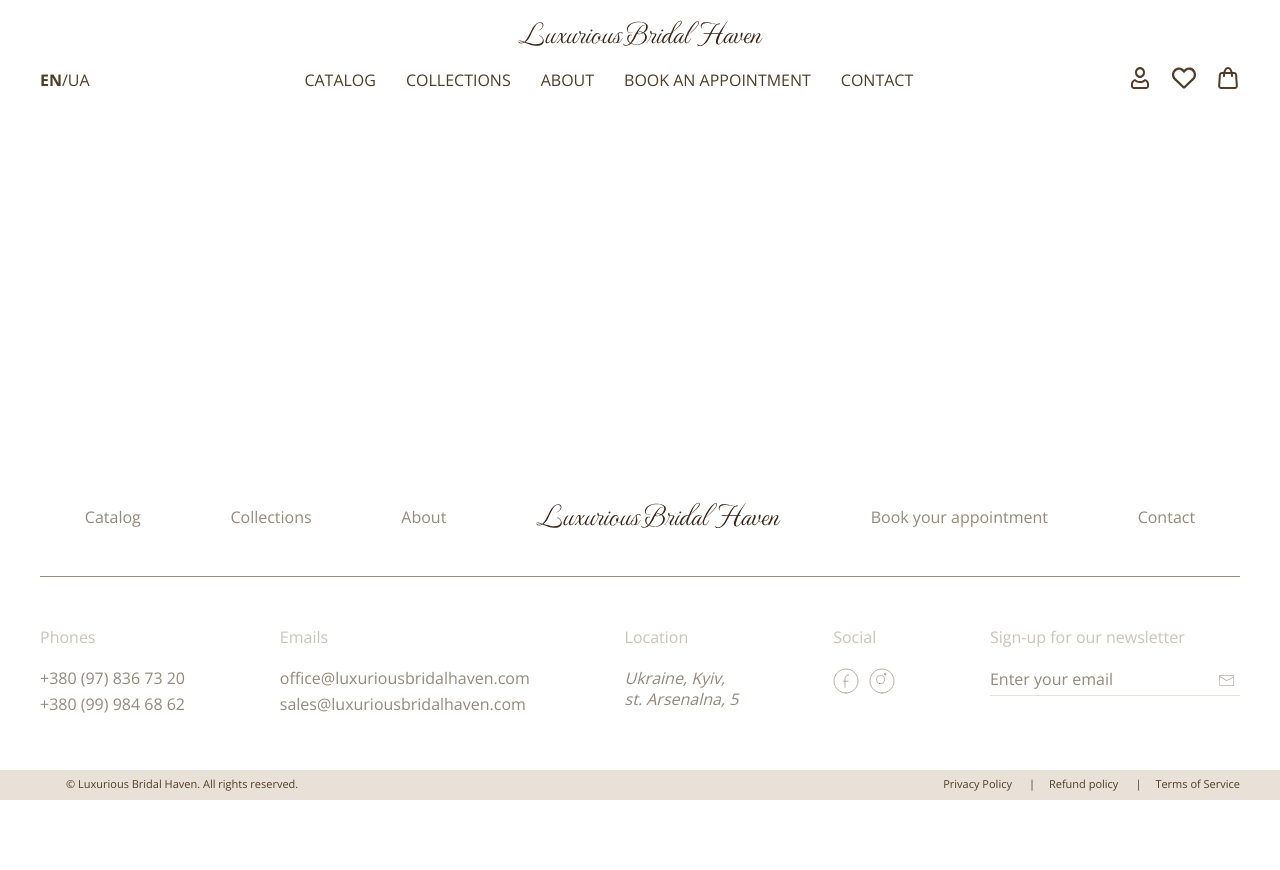
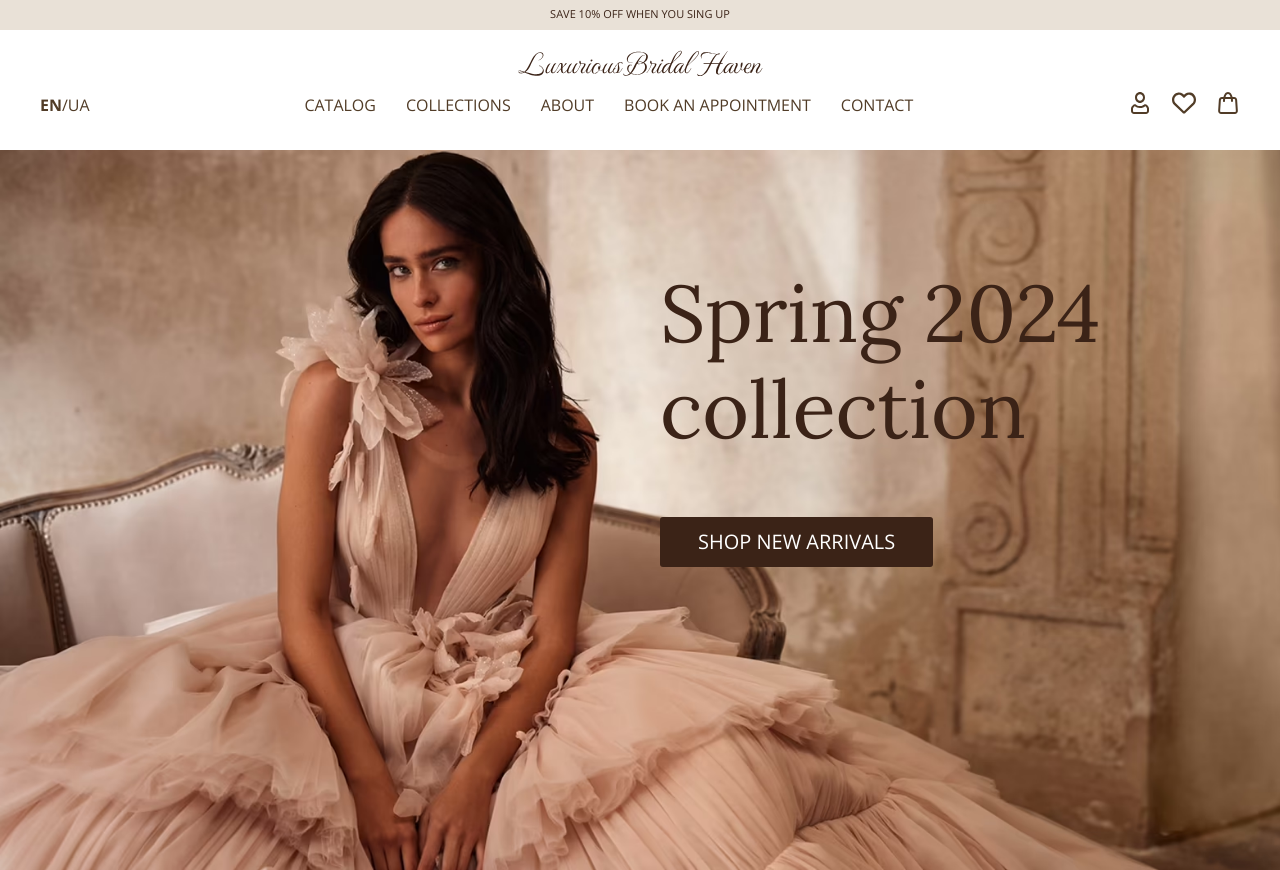
Before and after one commit to velikanove/bridal-haven, a website: page app/pages/index.html in a window 1280 px wide. Shown: the top 870 px of the page. Before the commit the page ends 800 px from the top, so only its background shows below. Drawn offline with nearby package versions, Linux system fonts and the light colour scheme; files that its build step writes are made by us from their sources; files whose address does not match are found by name.

Commit message:
added promo and section top

```diff
--- a/app/components/footer.html
+++ b/app/components/footer.html
@@ -11,7 +11,7 @@
         <li class="footer__menu-item">
           <a href="#" class="footer__menu-link">About</a>
         </li>
-        <li class="footer__menu-item">
+        <li class="footer__menu-item footer__logo">
           <a class="logo" href="#">
             <img src="images/logo.svg" alt="svg">
           </a>
--- /dev/null
+++ b/app/components/promo.html
@@ -0,0 +1,10 @@
+<div class="promo">
+  <div class="container">
+    <p class="promo__text">
+      save 10% off when you
+      <a class="promo__link" href="#">
+        sing up
+      </a>
+    </p>
+  </div>
+</div>
--- a/app/pages/index.html
+++ b/app/pages/index.html
@@ -1,5 +1,19 @@
+<!--=include promo.html  -->
 <!--=include header.html  -->
     <main class="main">
-
+    <section class="top" style="background-image: image-set(
+    url('../images/bg-top.avif') type('image/avif'),
+    url('../images/bg-top.webp') type('image/webp'),
+    url('../images/bg-top.jpg')
+  );">
+      <div class="container">
+        <div class="top__inner">
+          <h1 class="top__title">
+            Spring 2024 collection
+          </h1>
+          <a class="top__link" href="#">SHOP NEW ARRIVALS</a>
+        </div>
+      </div>
+    </section>
     </main>
 <!--=include footer.html  -->
--- a/app/scss/style.scss
+++ b/app/scss/style.scss
@@ -9,6 +9,14 @@ body {
   font-weight: 400;
   line-height: 1.3;
   color: vars.$color-accent;
+}
+
+.promo{
+  background-color: vars.$bg-primary;
+  padding: 7px 0 9px;
+  font-size: 11px;
+  text-transform: uppercase;
+  text-align: center;
 }
 
 .header {
@@ -73,6 +81,15 @@ body {
     display: flex;
     justify-content: space-around;
     align-items: center;
+  }
+
+  &__menu-link{
+    border-bottom: 1px solid vars.$bg-primary;
+  }
+
+  &__logo{
+    margin-left: -20px;
+    margin-right: -20px;
   }
 
   &__elements {
@@ -153,3 +170,35 @@ body {
     }
   }
 }
+
+.top{
+  min-height: 90vh;
+  background-repeat: no-repeat;
+  background-size: cover;
+
+  &__inner{
+    display: flex;
+    flex-direction: column;
+    padding: 115px 0 50px;
+    margin-right: 134px;
+    max-width: 446px;
+    margin-left: auto;
+  }
+
+  &__title{
+    font-size: 80px;
+    line-height: 1.2;
+    @extend %lora-400;
+    margin-bottom: 60px;
+  }
+
+  &__link{
+    color: #fff;
+    padding: 12px 38px;
+    border-radius: 3px;
+    display: inline-block;
+    background-color: vars.$color-accent;
+    text-transform: uppercase;
+    align-self: start;
+  }
+}
--- a/gulpfile.js
+++ b/gulpfile.js
@@ -40,7 +40,7 @@ function fonts() {
 function images() {
     return src(['app/images/src/*.*', '!app/images/src/*.svg'])
       .pipe(newer('app/images'))
-      .pipe(avif({ quality: 50 }))
+      .pipe(avif({ quality: 70 }))
 
       .pipe(src('app/images/src/*.*'))
       .pipe(newer('app/images'))
```
Also changed, not shown: app/pages/page.html (added, +6 -0 lines), app/images/bg-top.avif (added), app/images/bg-top.jpg (added), app/images/bg-top.webp (added), app/images/src/bg-top.jpg (added).
